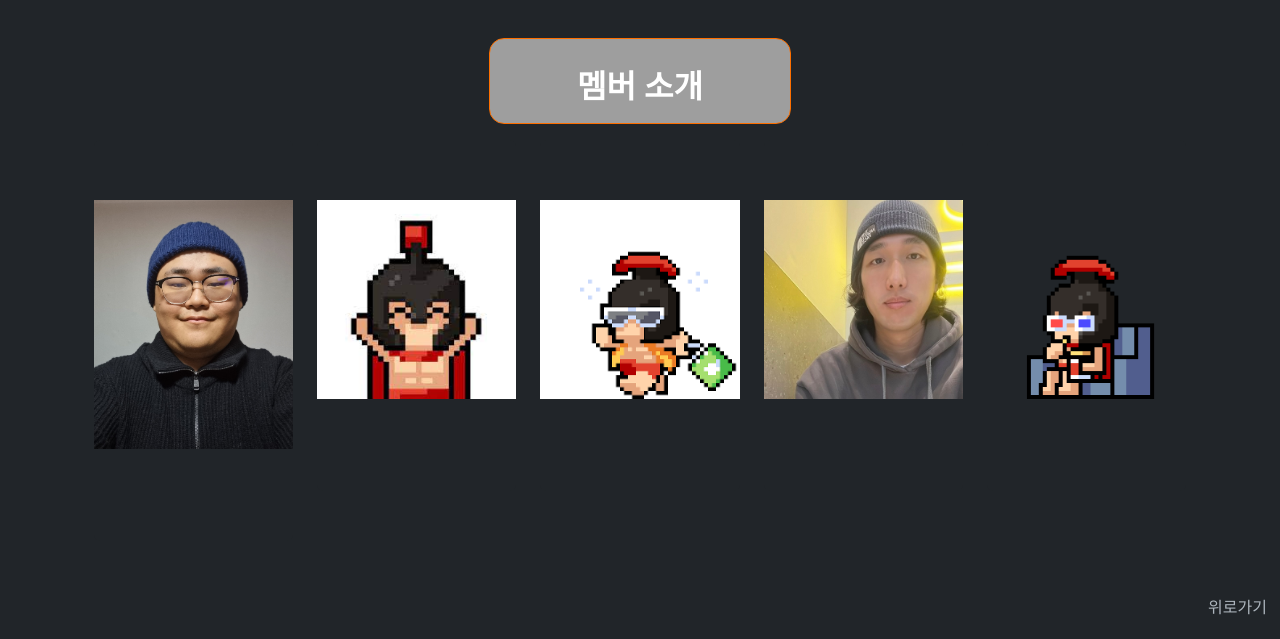
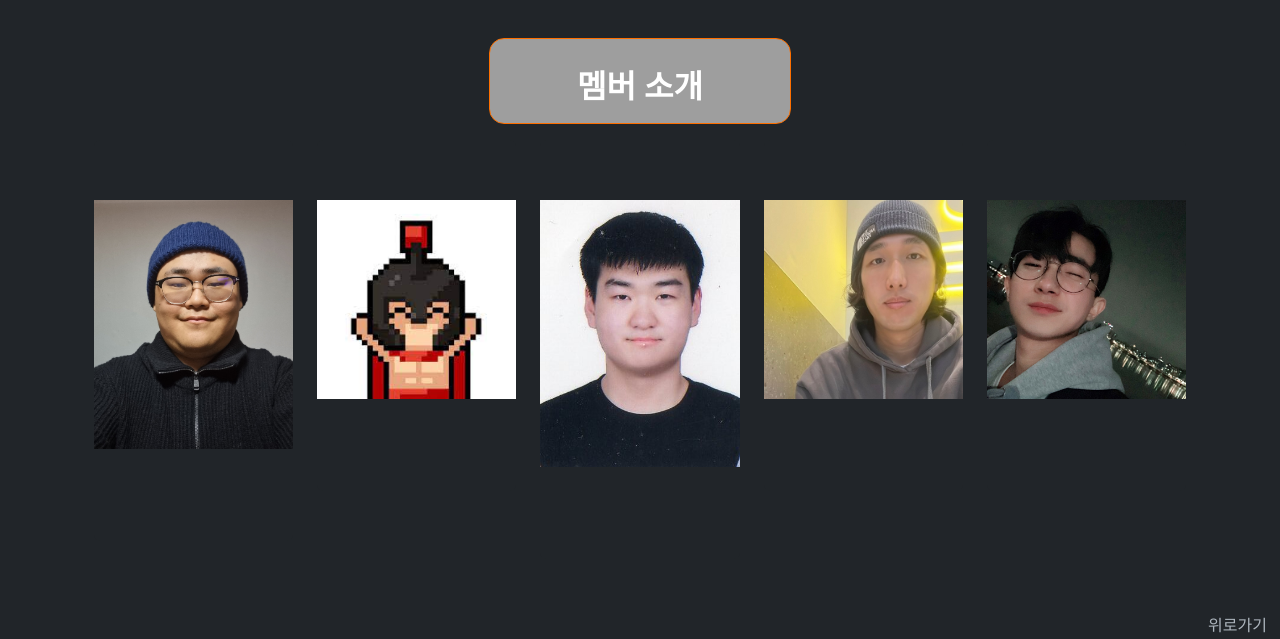
Before and after one commit to DarkestTiger/300-team, a Flask app: page / in a window 1280 px wide. Shown: the part 3128-3767 px from the top of the page. Run offline with Flask 3, Linux system fonts and the light colour scheme; grey boxes are pictures that could not be loaded.

Commit message:
권진우, 이규민님 메인사진 올림

```diff
--- a/templates/index.html
+++ b/templates/index.html
@@ -330,7 +330,7 @@
             </div>
             <div class="col">
                 <div class="card border-0">
-                    <img id="members3" class="rtan pointer" src="{{ url_for('static', filename='image/rtan02.png') }}"
+                    <img id="members3" class="rtan pointer" src="{{ url_for('static', filename='image/이규민.jpg') }}"
                         alt="" data-href="{{url_for('members3')}}">
                     <div class="card-body">
                     </div>
@@ -346,7 +346,7 @@
             </div>
             <div class="col">
                 <div class="card border-0">
-                    <img id="members5" class="rtan pointer" src="{{ url_for('static', filename='image/rtan04.png') }}"
+                    <img id="members5" class="rtan pointer" src="{{ url_for('static', filename='image/권진우.png') }}"
                         alt="" data-href="{{url_for('members5')}}">
                     <div class="card-body">
                     </div>
```
